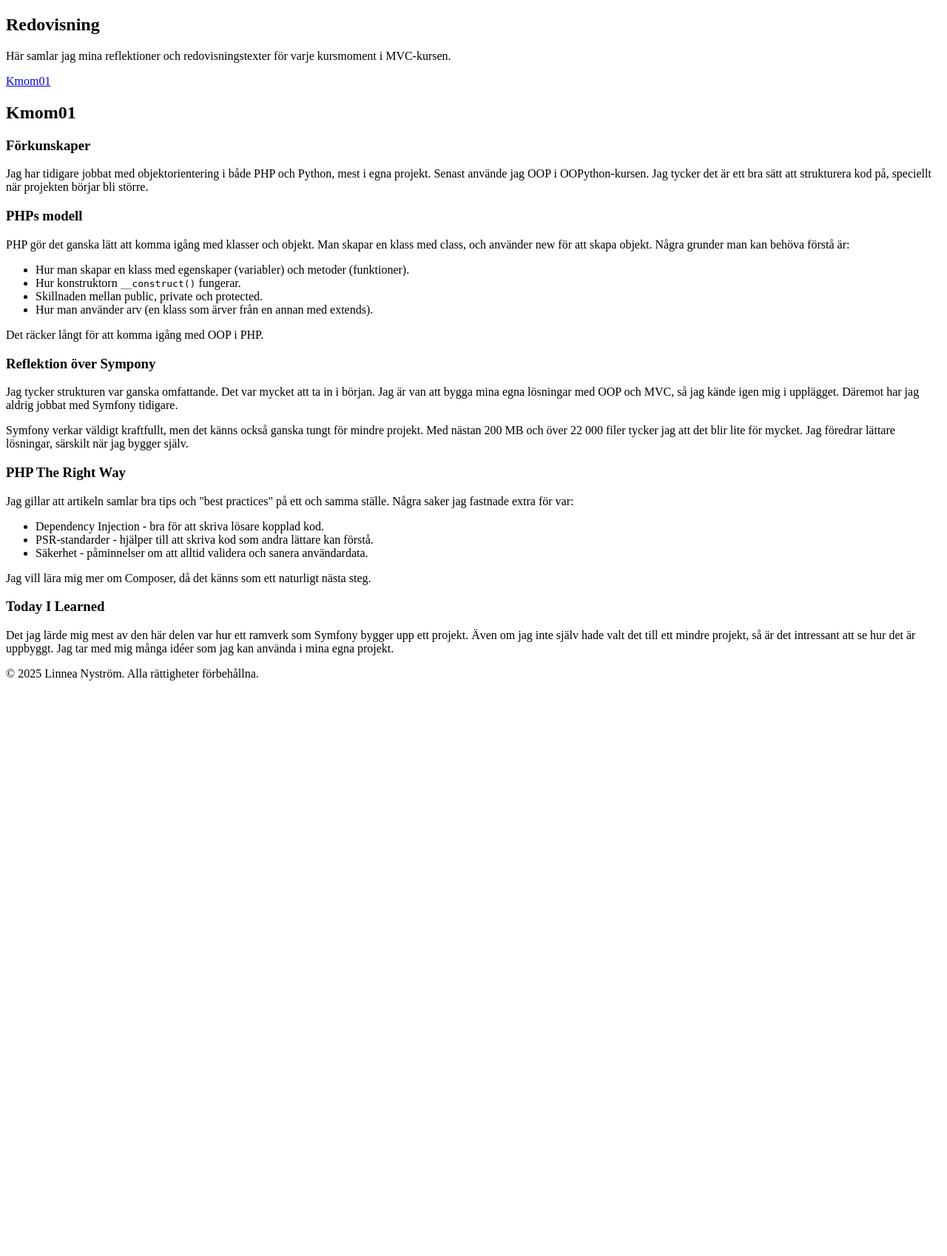
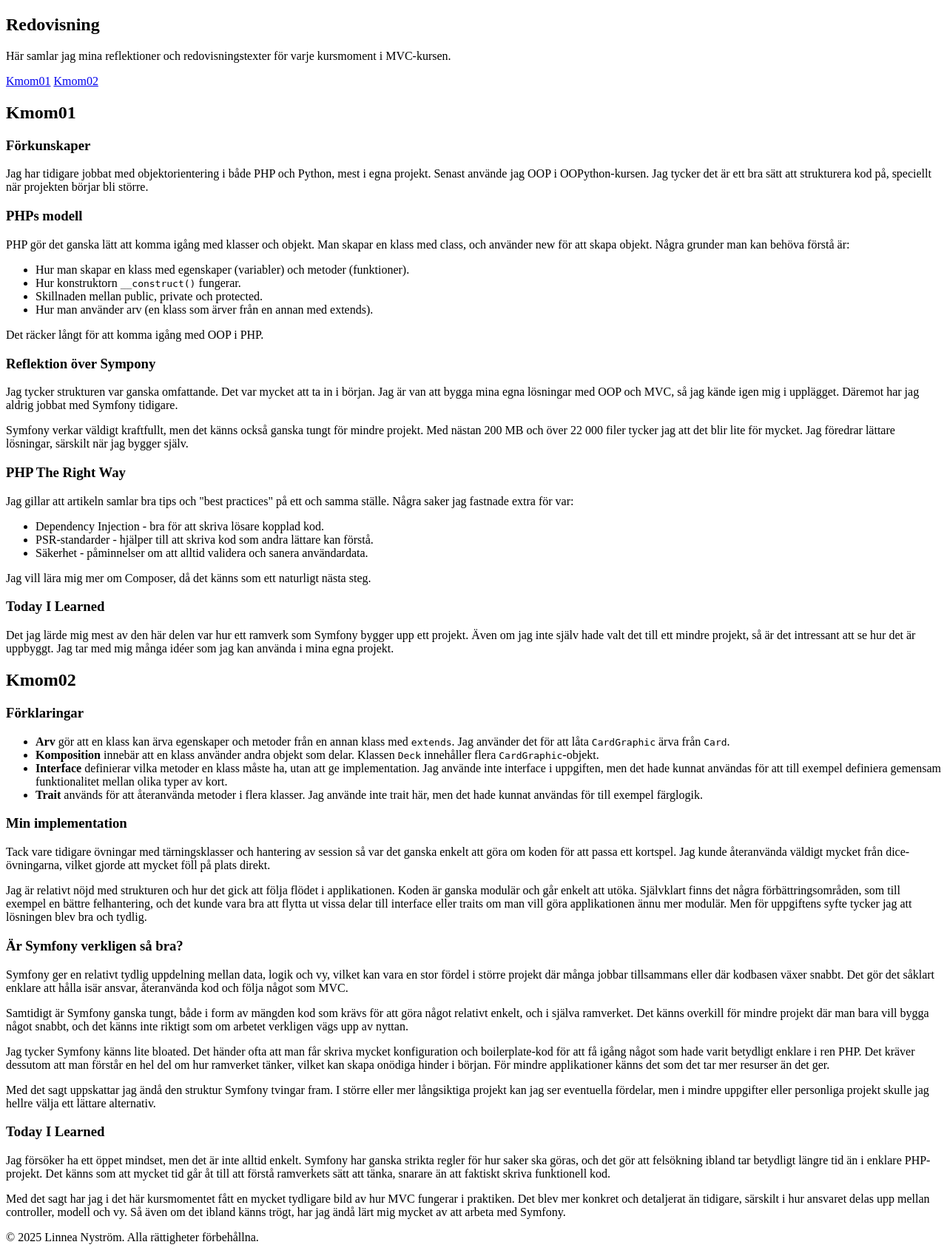
Before and after one commit to TunkDesign/DV1608, a Symfony app: template templates/report.html.twig in a window 1280 px wide. Shown: the part 150-1848 px from the top of the page at 74% size. Before the commit the page ends 1070 px from the top, so only its background shows below. Run offline with Twig, Linux system fonts and the light colour scheme; the template is opened without the code that fills it, so the values that code supplies are empty; some libraries are stand-ins or nearby versions.

Commit message:
Added report for Kmom02

```diff
--- a/templates/report.html.twig
+++ b/templates/report.html.twig
@@ -10,6 +10,7 @@
 
     <nav class="report-nav">
       <a href="#kmom01">Kmom01</a>
+      <a href="#kmom02">Kmom02</a>
     </nav>
 
     <article id="kmom01" class="report-section">
@@ -43,6 +44,31 @@
       <h3>Today I Learned</h3>
       <p>Det jag lärde mig mest av den här delen var hur ett ramverk som Symfony bygger upp ett projekt. Även om jag inte själv hade valt det till ett mindre projekt, så är det intressant att se hur det är uppbyggt. Jag tar med mig många idéer som jag kan använda i mina egna projekt.</p>
     </article>
+
+    <article id="kmom02" class="report-section">
+      <h2>Kmom02</h2>
+      <h3>Förklaringar</h3>
+      <ul>
+        <li><b>Arv</b> gör att en klass kan ärva egenskaper och metoder från en annan klass med <code>extends</code>. Jag använder det för att låta <code>CardGraphic</code> ärva från <code>Card</code>.</li>
+        <li><b>Komposition</b> innebär att en klass använder andra objekt som delar. Klassen <code>Deck</code> innehåller flera <code>CardGraphic</code>-objekt.</li>
+        <li><b>Interface</b> definierar vilka metoder en klass måste ha, utan att ge implementation. Jag använde inte interface i uppgiften, men det hade kunnat användas för att till exempel definiera gemensam funktionalitet mellan olika typer av kort.</li>
+        <li><b>Trait</b> används för att återanvända metoder i flera klasser. Jag använde inte trait här, men det hade kunnat användas för till exempel färglogik.</li>
+      </ul>
+
+      <h3>Min implementation</h3>
+      <p>Tack vare tidigare övningar med tärningsklasser och hantering av session så var det ganska enkelt att göra om koden för att passa ett kortspel. Jag kunde återanvända väldigt mycket från dice-övningarna, vilket gjorde att mycket föll på plats direkt.</p>
+      <p>Jag är relativt nöjd med strukturen och hur det gick att följa flödet i applikationen. Koden är ganska modulär och går enkelt att utöka. Självklart finns det några förbättringsområden, som till exempel en bättre felhantering, och det kunde vara bra att flytta ut vissa delar till interface eller traits om man vill göra applikationen ännu mer modulär. Men för uppgiftens syfte tycker jag att lösningen blev bra och tydlig.</p>
+
+      <h3>Är Symfony verkligen så bra?</h3>
+      <p>Symfony ger en relativt tydlig uppdelning mellan data, logik och vy, vilket kan vara en stor fördel i större projekt där många jobbar tillsammans eller där kodbasen växer snabbt. Det gör det såklart enklare att hålla isär ansvar, återanvända kod och följa något som MVC.</p>
+      <p>Samtidigt är Symfony ganska tungt, både i form av mängden kod som krävs för att göra något relativt enkelt, och i själva ramverket. Det känns overkill för mindre projekt där man bara vill bygga något snabbt, och det känns inte riktigt som om arbetet verkligen vägs upp av nyttan.</p>
+      <p>Jag tycker Symfony känns lite bloated. Det händer ofta att man får skriva mycket konfiguration och boilerplate-kod för att få igång något som hade varit betydligt enklare i ren PHP. Det kräver dessutom att man förstår en hel del om hur ramverket tänker, vilket kan skapa onödiga hinder i början. För mindre applikationer känns det som det tar mer resurser än det ger.</p>
+      <p>Med det sagt uppskattar jag ändå den struktur Symfony tvingar fram. I större eller mer långsiktiga projekt kan jag ser eventuella fördelar, men i mindre uppgifter eller personliga projekt skulle jag hellre välja ett lättare alternativ.</p>
+
+      <h3>Today I Learned</h3>
+      <p>Jag försöker ha ett öppet mindset, men det är inte alltid enkelt. Symfony har ganska strikta regler för hur saker ska göras, och det gör att felsökning ibland tar betydligt längre tid än i enklare PHP-projekt. Det känns som att mycket tid går åt till att förstå ramverkets sätt att tänka, snarare än att faktiskt skriva funktionell kod.</p>
+      <p>Med det sagt har jag i det här kursmomentet fått en mycket tydligare bild av hur MVC fungerar i praktiken. Det blev mer konkret och detaljerat än tidigare, särskilt i hur ansvaret delas upp mellan controller, modell och vy. Så även om det ibland känns trögt, har jag ändå lärt mig mycket av att arbeta med Symfony.</p>
+    </article>
   </div>
 </section>
 {% endblock %}
```
